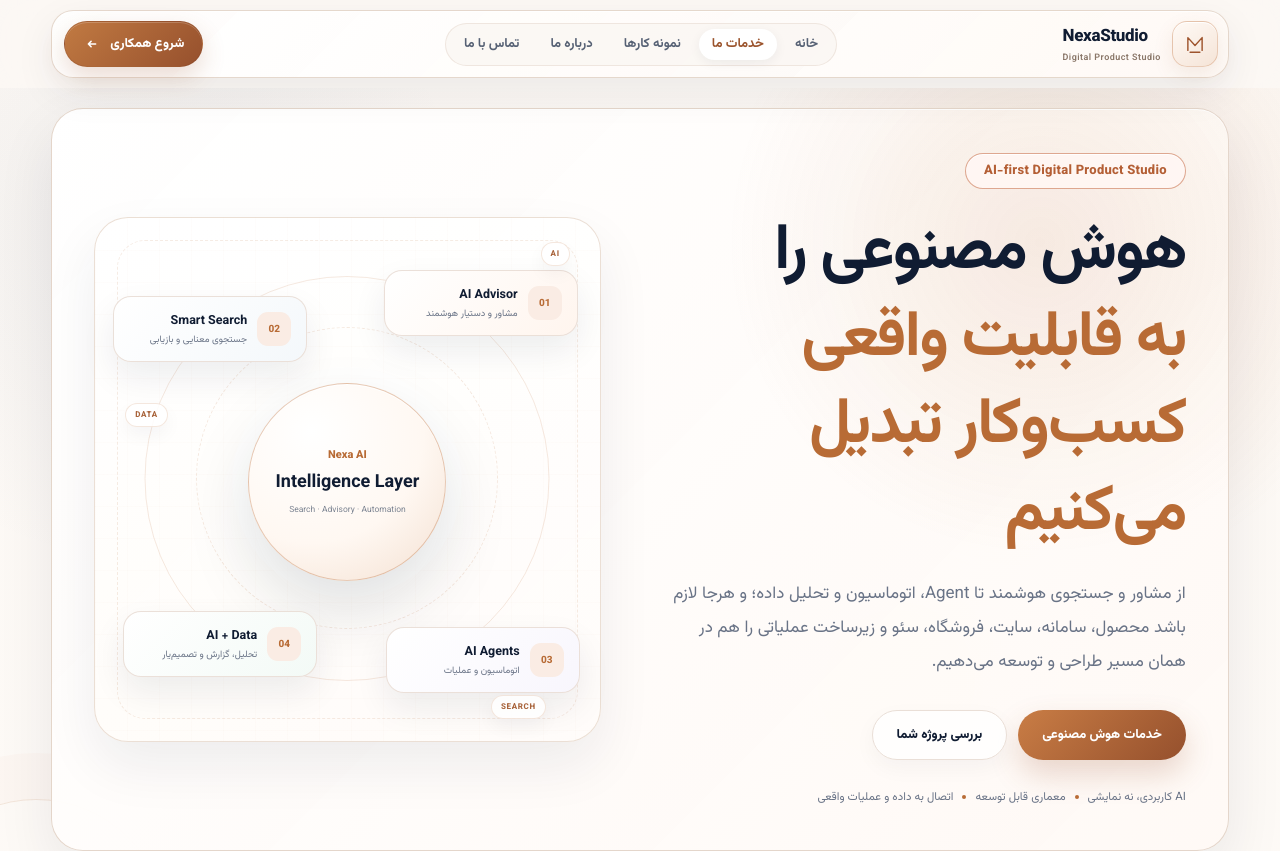
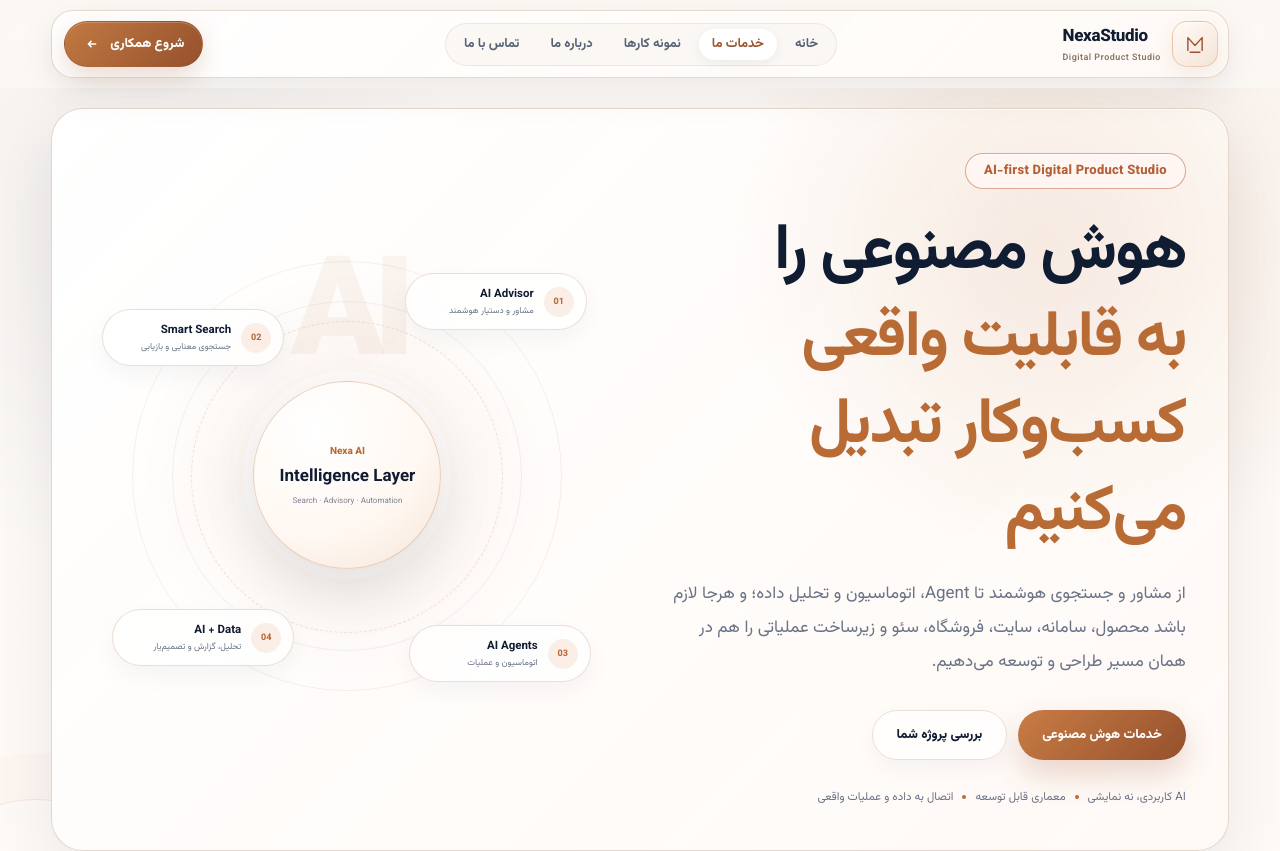
Before and after one commit to zohreksh/smartpilot, a Nuxt app: page /services in a window 1280 px wide. Shown: the top 851 px of the page. Built offline with nearby package versions, Linux system fonts and the light colour scheme.

Commit message:
Integrate AI visual into services hero

```diff
--- a/pages/services.vue
+++ b/pages/services.vue
@@ -82,9 +82,7 @@ const recoverProofImage = (image) => {
         </div>
 
         <div class="ai-visual" aria-label="حوزه‌های اصلی توسعه هوش مصنوعی">
-          <span class="visual-chip chip-one" aria-hidden="true">AI</span>
-          <span class="visual-chip chip-two" aria-hidden="true">DATA</span>
-          <span class="visual-chip chip-three" aria-hidden="true">SEARCH</span>
+          <span class="ai-watermark" aria-hidden="true">AI</span>
           <div class="ai-core">
             <span>Nexa AI</span>
             <strong>Intelligence Layer</strong>
@@ -700,94 +698,90 @@ const recoverProofImage = (image) => {
 .ai-visual {
   position: relative;
   min-height: 525px;
-  border-radius: 34px;
-  background:
-    linear-gradient(rgba(255, 255, 255, 0.72), rgba(255, 252, 249, 0.72)),
-    linear-gradient(90deg, rgba(184, 107, 53, 0.055) 1px, transparent 1px),
-    linear-gradient(rgba(184, 107, 53, 0.055) 1px, transparent 1px);
-  background-size: auto, 32px 32px, 32px 32px;
-  border: 1px solid rgba(230, 214, 202, 0.78);
-  box-shadow:
-    0 24px 55px rgba(16, 28, 50, 0.07),
-    inset 0 1px 0 rgba(255, 255, 255, 0.9);
+  isolation: isolate;
 }
 
 .ai-visual::before {
   content: "";
   position: absolute;
-  inset: 22px;
-  border: 1px dashed rgba(184, 107, 53, 0.13);
-  border-radius: 28px;
-}
-
-.visual-chip {
+  z-index: -2;
+  width: 410px;
+  height: 410px;
+  top: 54px;
+  right: 50%;
+  transform: translateX(50%);
+  border-radius: 50%;
+  background:
+    radial-gradient(circle, rgba(184, 107, 53, 0.12) 0%, rgba(184, 107, 53, 0.05) 34%, transparent 70%);
+  filter: blur(2px);
+}
+
+.ai-visual::after {
+  content: "";
   position: absolute;
-  z-index: 5;
-  padding: 5px 9px;
-  border: 1px solid rgba(184, 107, 53, 0.16);
-  border-radius: 999px;
-  background: rgba(255, 255, 255, 0.84);
-  color: #a9653d;
-  font-size: 8px;
-  font-weight: 800;
-  letter-spacing: 0.08em;
-  box-shadow: 0 8px 18px rgba(16, 28, 50, 0.045);
-}
-
-.chip-one {
-  top: 24px;
-  right: 30px;
-}
-
-.chip-two {
-  left: 30px;
-  top: 185px;
-}
-
-.chip-three {
-  right: 54px;
-  bottom: 22px;
+  z-index: -1;
+  width: 310px;
+  height: 310px;
+  top: 104px;
+  right: 50%;
+  transform: translateX(50%);
+  border: 1px dashed rgba(184, 107, 53, 0.18);
+  border-radius: 50%;
+}
+
+.ai-watermark {
+  position: absolute;
+  z-index: -1;
+  top: 34px;
+  left: 50%;
+  transform: translateX(-50%);
+  color: rgba(184, 107, 53, 0.07);
+  font-size: 138px;
+  font-weight: 900;
+  line-height: 1;
+  letter-spacing: -0.08em;
+  direction: ltr;
+  user-select: none;
 }
 
 .ai-core {
   position: absolute;
   z-index: 3;
-  top: 165px;
+  top: 164px;
   right: 50%;
   display: flex;
-  width: 198px;
-  height: 198px;
+  width: 188px;
+  height: 188px;
   transform: translateX(50%);
   flex-direction: column;
   align-items: center;
   justify-content: center;
-  border: 1px solid rgba(184, 107, 53, 0.34);
+  border: 1px solid rgba(184, 107, 53, 0.28);
   border-radius: 50%;
   background:
-    radial-gradient(circle at 32% 24%, #fff, #fff8f2 56%, #f3dfd0 100%);
+    radial-gradient(circle at 34% 26%, rgba(255, 255, 255, 0.98), rgba(255, 248, 242, 0.9) 58%, rgba(243, 223, 208, 0.82) 100%);
   box-shadow:
-    0 30px 66px rgba(16, 28, 50, 0.13),
-    0 0 0 16px rgba(255, 255, 255, 0.46),
-    inset 0 1px 0 #fff;
+    0 24px 54px rgba(16, 28, 50, 0.11),
+    0 0 0 10px rgba(255, 255, 255, 0.35);
   text-align: center;
 }
 
 .ai-core span {
   color: var(--accent);
-  font-size: 11px;
+  font-size: 10px;
   font-weight: 800;
 }
 
 .ai-core strong {
   margin-top: 5px;
   color: var(--text);
-  font-size: 18px;
+  font-size: 17px;
 }
 
 .ai-core small {
-  margin-top: 6px;
+  margin-top: 5px;
   color: #7c8492;
-  font-size: 8.5px;
+  font-size: 8px;
   direction: ltr;
 }
 
@@ -795,43 +789,29 @@ const recoverProofImage = (image) => {
   position: absolute;
   z-index: 4;
   display: flex;
-  min-width: 194px;
+  min-width: 182px;
   align-items: center;
   gap: 10px;
-  padding: 14px 15px;
-  border: 1px solid rgba(234, 223, 215, 0.94);
-  border-radius: 18px;
-  background: rgba(255, 255, 255, 0.95);
-  box-shadow: 0 15px 34px rgba(16, 28, 50, 0.075);
-}
-
-.ai-node:nth-of-type(1) {
-  background: linear-gradient(135deg, #fff, #fff5ee);
-}
-
-.ai-node:nth-of-type(2) {
-  background: linear-gradient(135deg, #fff, #f4f8fb);
-}
-
-.ai-node:nth-of-type(3) {
-  background: linear-gradient(135deg, #fff, #f8f6fd);
-}
-
-.ai-node:nth-of-type(4) {
-  background: linear-gradient(135deg, #fff, #f3faf6);
+  padding: 11px 12px;
+  border: 1px solid rgba(226, 211, 199, 0.72);
+  border-radius: 999px;
+  background: rgba(255, 255, 255, 0.68);
+  backdrop-filter: blur(10px);
+  -webkit-backdrop-filter: blur(10px);
+  box-shadow: 0 9px 24px rgba(16, 28, 50, 0.045);
 }
 
 .ai-node > span {
   display: inline-flex;
   flex: none;
-  width: 34px;
-  height: 34px;
+  width: 30px;
+  height: 30px;
   align-items: center;
   justify-content: center;
-  border-radius: 11px;
-  background: #faece4;
+  border-radius: 50%;
+  background: rgba(250, 236, 228, 0.88);
   color: var(--accent);
-  font-size: 10px;
+  font-size: 9px;
   font-weight: 800;
 }
 
@@ -843,56 +823,57 @@ const recoverProofImage = (image) => {
 
 .ai-node strong {
   color: var(--text);
-  font-size: 12.5px;
+  font-size: 11.5px;
 }
 
 .ai-node small {
   color: var(--muted);
-  font-size: 9.5px;
+  font-size: 8.8px;
 }
 
 .node-advisor {
-  top: 52px;
-  right: 22px;
+  top: 56px;
+  right: 14px;
 }
 
 .node-search {
-  top: 78px;
+  top: 92px;
+  left: 8px;
+}
+
+.node-agent {
+  right: 10px;
+  bottom: 60px;
+}
+
+.node-data {
   left: 18px;
-}
-
-.node-agent {
-  right: 20px;
-  bottom: 48px;
-}
-
-.node-data {
-  left: 28px;
-  bottom: 64px;
+  bottom: 76px;
 }
 
 .visual-ring {
   position: absolute;
-  z-index: 0;
-  border: 1px solid rgba(184, 107, 53, 0.15);
+  z-index: -1;
+  border: 1px solid rgba(184, 107, 53, 0.1);
   border-radius: 50%;
+  pointer-events: none;
 }
 
 .ring-one {
-  width: 405px;
-  height: 405px;
-  top: 58px;
+  width: 430px;
+  height: 430px;
+  top: 44px;
   right: 50%;
   transform: translateX(50%);
 }
 
 .ring-two {
-  width: 302px;
-  height: 302px;
-  top: 109px;
+  width: 350px;
+  height: 350px;
+  top: 84px;
   right: 50%;
   transform: translateX(50%);
-  border-style: dashed;
+  border-color: rgba(112, 136, 164, 0.1);
 }
 
 .ai-services-section {
@@ -1632,7 +1613,8 @@ const recoverProofImage = (image) => {
   }
 
   .ai-visual::before,
-  .visual-chip,
+  .ai-visual::after,
+  .ai-watermark,
   .visual-ring {
     display: none;
   }
@@ -1645,7 +1627,10 @@ const recoverProofImage = (image) => {
     height: auto;
     min-height: 132px;
     transform: none;
-    border-radius: 19px;
+    border-radius: 50%;
+    max-width: 160px;
+    min-height: 160px;
+    margin: 0 auto;
     box-shadow: 0 10px 26px rgba(16, 28, 50, 0.07);
   }
 
```
